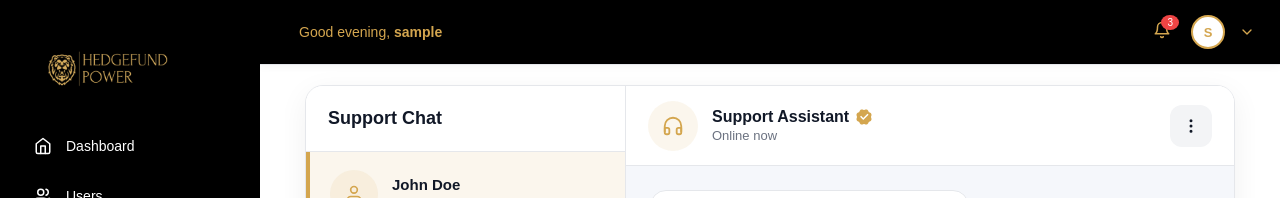
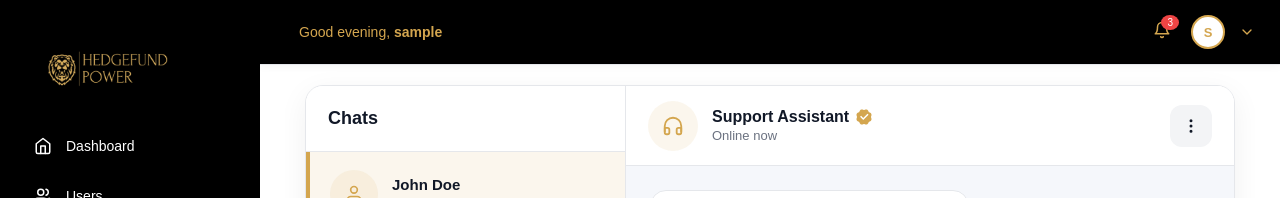
Before and after one commit to ay30bg/admin-hedgefund, a React (Create React App) app: page /admin/support in a window 1280 px wide. Shown: the top 198 px of the page. Built offline with nearby package versions, Linux system fonts and the light colour scheme; no server answers; sample sign-in values are in the browser's storage.

Commit message:
Update AdminSupport.jsx

```diff
--- a/src/pages/AdminSupport.jsx
+++ b/src/pages/AdminSupport.jsx
@@ -54,7 +54,7 @@ const AdminSupport = () => {
         <div className="admin-sidebar">
 
           <div className="sidebar-top">
-            <h3>Support Chat</h3>
+            <h3>Chats</h3>
           </div>
 
           <div className="chat-user active">
```
